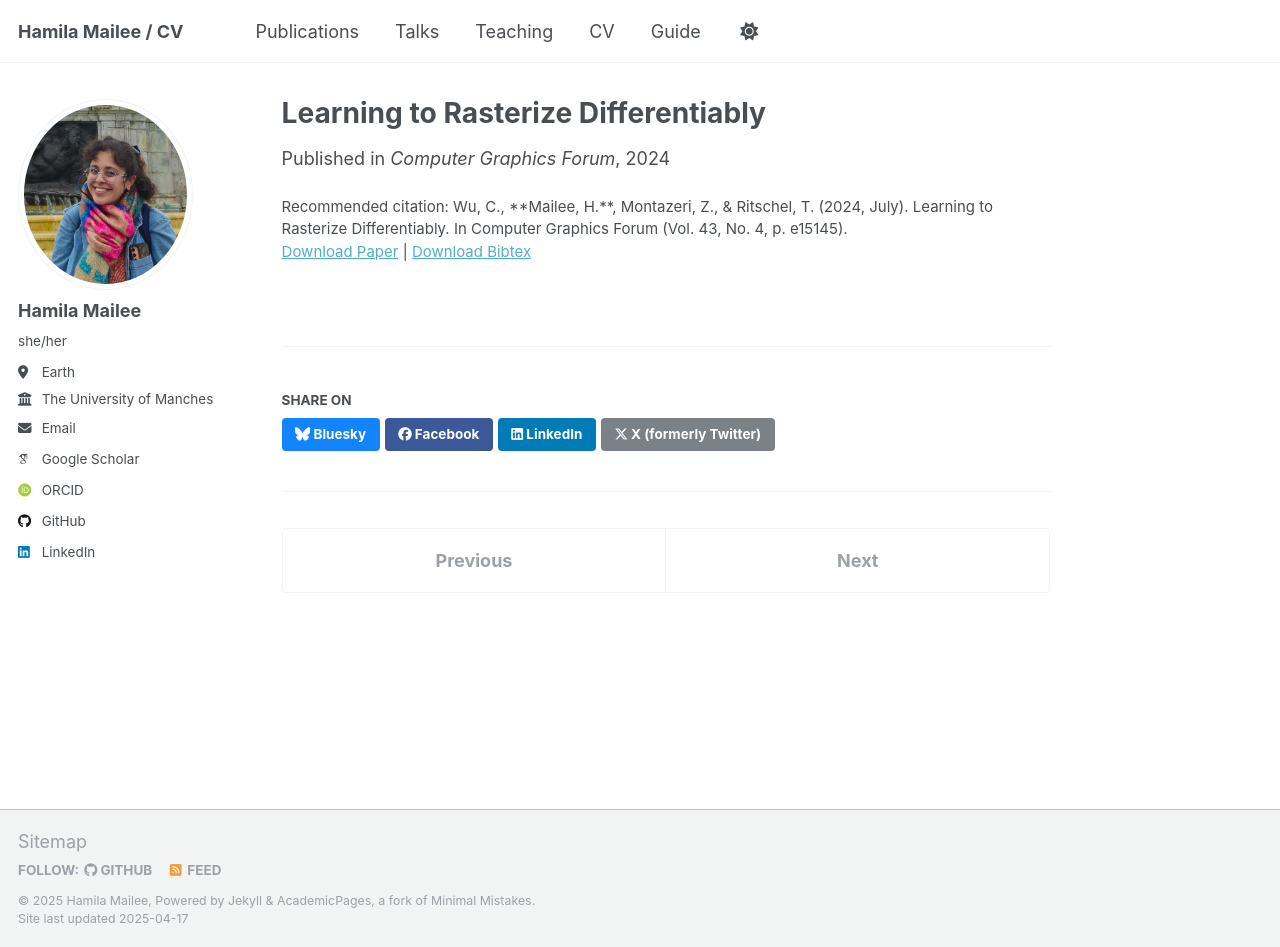
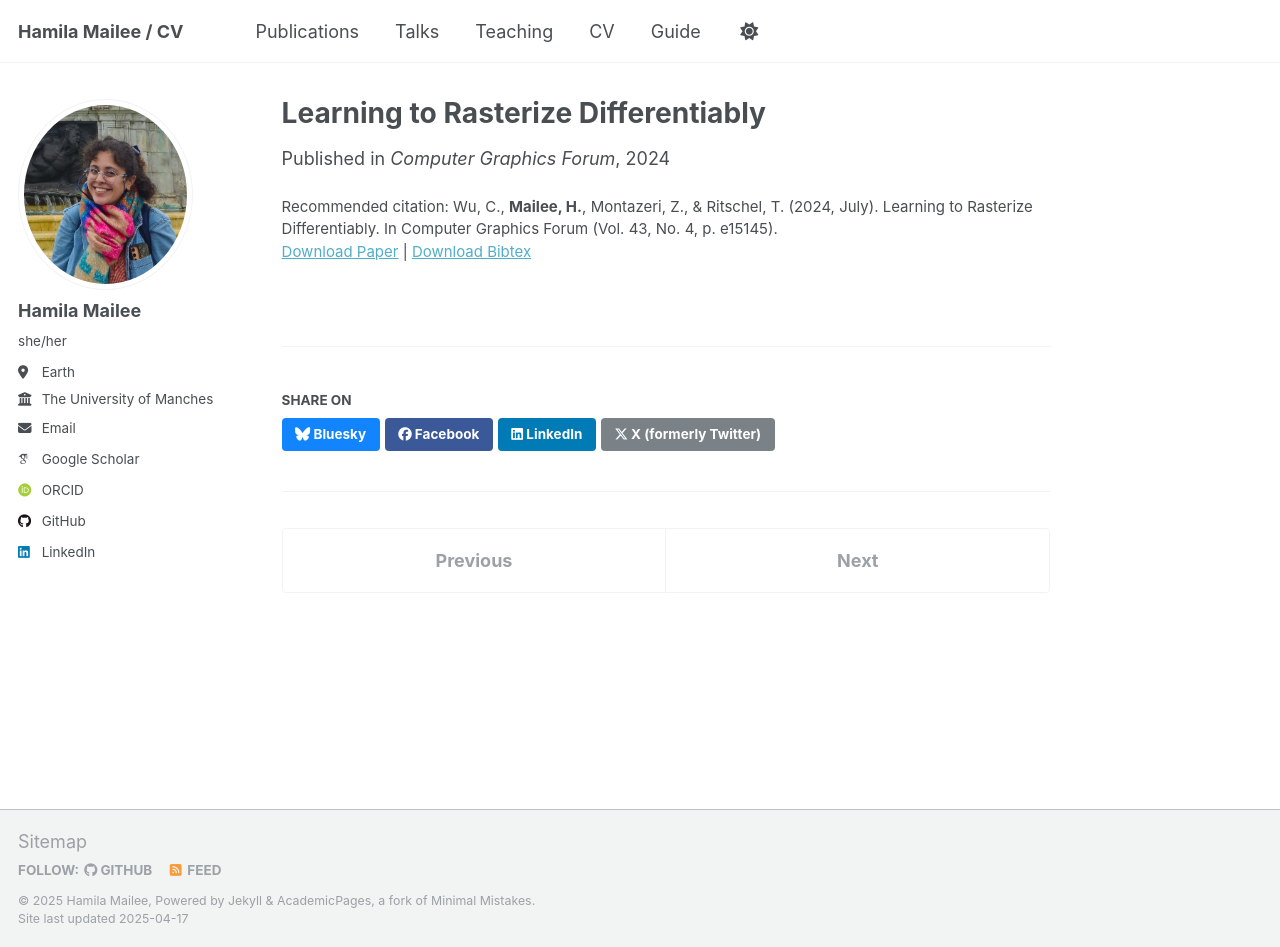
Before and after one commit to hamilamailee/hamilamailee.github.io, a Jekyll site: the page built from _publications/2024-07-Learning-to-Rasterize-Differentiably.md, in a window 1280 px wide and 947 px high. Built offline with Jekyll 4.4.1, drawn with Linux system fonts in a browser that asks for light colours; some web fonts are replaced.

```diff
--- a/_publications/2024-07-Learning-to-Rasterize-Differentiably.md
+++ b/_publications/2024-07-Learning-to-Rasterize-Differentiably.md
@@ -9,6 +9,6 @@ venue: 'Computer Graphics Forum'
 # slidesurl: 'http://academicpages.github.io/files/slides1.pdf'
 paperurl: 'http://academicpages.github.io/files/2024-07-Learning-to-Rasterize-Differentiably'
 bibtexurl: 'http://academicpages.github.io/files/2024-07-Learning-to-Rasterize-Differentiably'
-citation: 'Wu, C., **Mailee, H.**, Montazeri, Z., & Ritschel, T. (2024, July). Learning to Rasterize Differentiably. In Computer Graphics Forum (Vol. 43, No. 4, p. e15145).'
+citation: 'Wu, C., <strong>Mailee, H.</strong>, Montazeri, Z., & Ritschel, T. (2024, July). Learning to Rasterize Differentiably. In Computer Graphics Forum (Vol. 43, No. 4, p. e15145).'
 ---
 <!-- The contents above will be part of a list of publications, if the user clicks the link for the publication than the contents of section will be rendered as a full page, allowing you to provide more information about the paper for the reader. When publications are displayed as a single page, the contents of the above "citation" field will automatically be included below this section in a smaller font. -->
```
Also changed, not shown: _publications/2023-05-Personality-Expression-in-Cartoon-Animal-Characters-Using-Sasang-Typology.md (+1 -1 lines).
